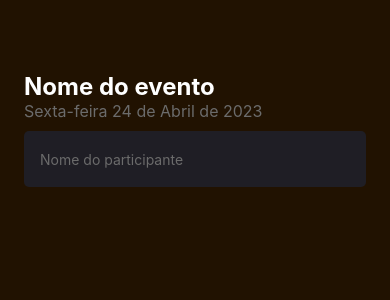
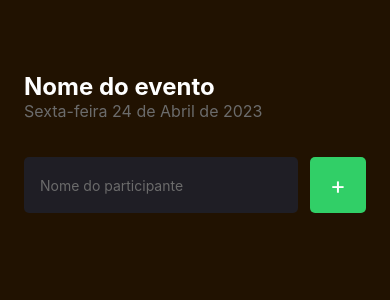
Before and after one commit to Giakomogcs/imhere, a React Native app: screen / in a window 390 px wide. Shown: the top 300 px of the page. Built offline with nearby package versions, Linux system fonts and the light colour scheme.

Commit message:
Criando buttom e form

```diff
--- a/src/screens/Home/index.tsx
+++ b/src/screens/Home/index.tsx
@@ -1,18 +1,28 @@
-import { Text, View, TextInput } from "react-native";
+import { Text, View, TextInput, TouchableOpacity } from "react-native";
 import { styles } from "./styles";
 
 export default function Home() {
+  function handleParticipantAdd() {
+    console.log("Você clicou no botão de adicionar");
+  }
+
   return (
     <View style={styles.container}>
       <Text style={styles.eventName}>Nome do evento</Text>
 
       <Text style={styles.eventData}>Sexta-feira 24 de Abril de 2023</Text>
 
-      <TextInput
-        style={styles.input}
-        placeholder="Nome do participante"
-        placeholderTextColor="#6B6B6B"
-      />
+      <View style={styles.form}>
+        <TextInput
+          style={styles.input}
+          placeholder="Nome do participante"
+          placeholderTextColor="#6B6B6B"
+        />
+
+        <TouchableOpacity style={styles.button} onPress={handleParticipantAdd}>
+          <Text style={styles.buttonText}>+</Text>
+        </TouchableOpacity>
+      </View>
     </View>
   );
 }
--- a/src/screens/Home/styles.ts
+++ b/src/screens/Home/styles.ts
@@ -17,12 +17,32 @@
     fontSize: 16,
   },
   input: {
+    flex: 1,
     backgroundColor: "#1F1E25",
     borderRadius: 5,
     color: "#fff",
 
     height: 56,
     padding: 16,
-    marginVertical: 10,
+  },
+  buttonText: {
+    color: "#fff",
+    fontSize: 24,
+  },
+  button: {
+    width: 56,
+    height: 56,
+
+    justifyContent: "center",
+    alignItems: "center",
+    borderRadius: 5,
+    backgroundColor: "#31CF67",
+  },
+  form: {
+    width: "100%",
+    flexDirection: "row",
+    marginTop: 36,
+    marginBottom: 42,
+    gap: 12,
   },
 });
```
